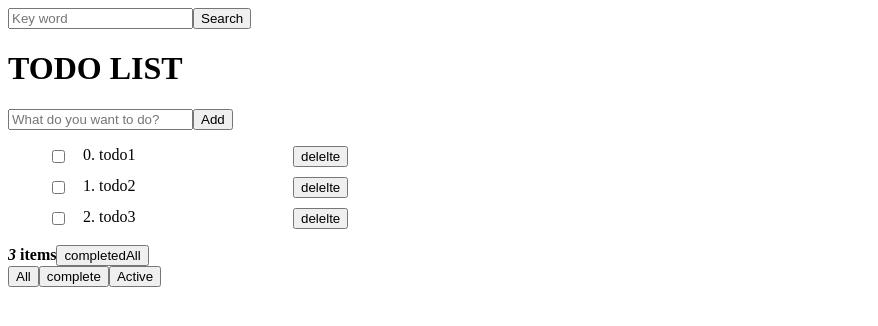
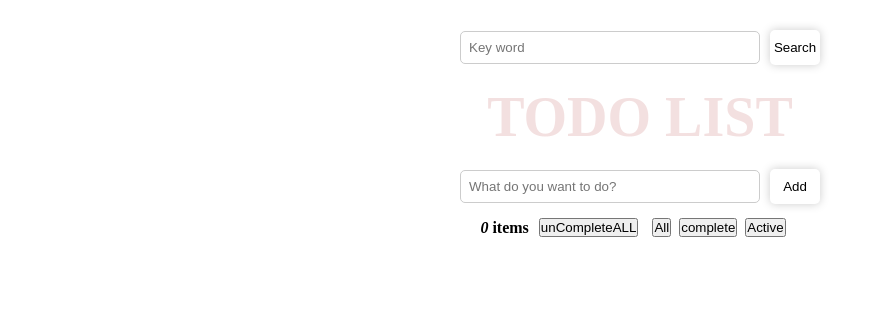
Before and after one commit to Anhtuvu24/todolist-react, a React (Create React App) app: page / in a window 1280 px wide. Shown: the top 326 px of the page, without its empty margins (0-878 px from the left). Built offline with nearby package versions, Linux system fonts and the light colour scheme.

Commit message:
todoList-20-8

```diff
--- /dev/null
+++ b/src/CSS/Footer.css
@@ -0,0 +1,13 @@
+* {
+    padding: 0;
+    margin: 0;
+    box-sizing: border-box;
+}
+
+.filterList {
+    margin: 10px;
+}
+
+.filterList button {
+    margin: 4px;
+}
--- /dev/null
+++ b/src/CSS/Header.css
@@ -0,0 +1,33 @@
+* {
+    padding: 0;
+    margin: 0;
+    box-sizing: border-box;
+}
+
+h1 {
+    font-size: 56px;
+    margin: 20px;
+    color: rgba(175, 47, 47, 0.15);
+}
+
+.searchKeyWord input, .Container-header input {
+    padding: 8px;
+    width: 300px;
+    margin-right: 10px;
+    border: 0.5px solid #ccc;
+    border-radius: 5px;
+}
+
+.searchKeyWord button, .Container-header button {
+    background-color: white;
+    border: none;
+    border-radius: 5px;
+    width: 50px;
+    height: 35px;
+    box-shadow: 0px 0px 10px 0px #ccc;
+}
+
+.searchKeyWord button:hover, .Container-header button:hover {
+    background-color: rgba(175, 47, 47, 0.15);
+
+}
--- /dev/null
+++ b/src/CSS/Todo.css
@@ -0,0 +1,43 @@
+* {
+    padding: 0;
+    margin: 0;
+    box-sizing: border-box;
+}
+
+.todo-container {
+    align-items: center;
+    margin: 20px;
+}
+
+.todo-container li {
+    margin-right: 150px;
+    margin-left: 15px;
+    text-align: left;
+    display: inline-block;
+    height: 20px;
+    width: 60px;
+}
+
+.todoDisplay {
+    width: 250px;
+}
+
+
+.completed {
+    text-decoration: line-through;
+    opacity: 0.5;
+}
+
+.todo-container button {
+    background-color: white;
+    width: 50px;
+    height: 30px;
+    border: none;
+    border-radius: 5px;
+    box-shadow: 0px 0px 10px 0px #ccc;
+}
+
+.todo-container button:hover {
+    background-color: rgba(175, 47, 47, 0.15);
+    border: none;
+}
--- /dev/null
+++ b/src/CSS/TodoList.css
@@ -0,0 +1,21 @@
+* {
+    padding: 0;
+    margin: 0;
+    box-sizing: border-box;
+}
+
+.list-container {
+    padding: 30px;
+    width: 100%;
+    text-align: center;
+}
+
+.Container-footer {
+    display: flex;
+    align-items: center;
+    justify-content: center;
+}
+
+.Container-footer b {
+    margin-right: 10px;
+}
--- a/src/Component/Footer.js
+++ b/src/Component/Footer.js
@@ -1,5 +1,6 @@
 import React from 'react';
-import './index.css';
+import '../CSS/Footer.css'
+
 
 
 class Footer extends React.Component {
--- a/src/Component/Header.js
+++ b/src/Component/Header.js
@@ -1,12 +1,13 @@
 import React from 'react';
 //import ReactDOM from 'react-dom';
-import './index.css';
+import '../CSS/Header.css'
 
 class Header extends React.Component {
     constructor(props) {
         super(props);
         this.state = {
             todo: '',
+            keyWord: '',
         }
     };
 
@@ -29,30 +30,30 @@ class Header extends React.Component {
     };
 //------------------------------Search------------------------------
     handleSearchKeyPress = (e) => {
-        if(this.state.todo !== '' && e.key === 'Enter') {
-            this.props.setKeySearch(this.state.todo);
+        if(this.state.keyWord !== '' && e.key === 'Enter') {
+            this.props.setKeySearch(this.state.keyWord);
             this.props.displayList('searchList');
-            this.setState({todo: ''})
+            this.setState({keyWord: ''})
         }
     };
 
     handleSearch = () => {
-        if(this.state.todo !== '') {
-            this.props.setKeySearch(this.state.todo);
+        if(this.state.keyWord !== '') {
+            this.props.setKeySearch(this.state.keyWord);
             this.props.displayList('searchList');
-            this.setState({todo: ''})
+            this.setState({keyWord: ''})
         }
     }
 
     handleChangeSearch = (e) => {
-        this.setState({todo: e.target.value});
+        this.setState({keyWord: e.target.value});
     };
 
     render() {
         return(
             <div>
                 <div className='searchKeyWord'>
-                    <input type = 'text' placeholder='Key word' value = {this.state.todo} onChange = {this.handleChangeSearch} onKeyDown = {this.handleSearchKeyPress} />
+                    <input type = 'text' placeholder='Key word' value = {this.state.keyWord} onChange = {this.handleChangeSearch} onKeyDown = {this.handleSearchKeyPress} />
                     <button type = "submit" onClick={this.handleSearch}>Search</button>
                 </div>
                 <div className='Container-header'>
--- a/src/Component/Todo.js
+++ b/src/Component/Todo.js
@@ -1,5 +1,5 @@
 import React from 'react';
-import './index.css';
+import '../CSS/Todo.css';
 
 //import ReactDOM from 'react-dom';
 
--- a/src/Component/TodoList.js
+++ b/src/Component/TodoList.js
@@ -4,30 +4,31 @@ import Todo from './Todo';
 import Header from './Header';
 import { nanoid } from 'nanoid';
 import Footer from './Footer';
-import './index.css';
+import '../CSS/TodoList.css'
+
 
 class TodoList extends React.Component {
     constructor(props) {
         super(props);
         this.state = {
             list: [
-                {
-                    name: 'todo1',
-                    id: 0,
-                    isCompleted: false,
-                },
+                // {
+                //     name: 'todo1',
+                //     id: 0,
+                //     isCompleted: false,
+                // },
 
-                {
-                    name: 'todo2',
-                    id: 1,
-                    isCompleted: false,
-                },
+                // {
+                //     name: 'todo2',
+                //     id: 1,
+                //     isCompleted: false,
+                // },
 
-                {
-                    name: 'todo3',
-                    id: 2,
-                    isCompleted: false,
-                }
+                // {
+                //     name: 'todo3',
+                //     id: 2,
+                //     isCompleted: false,
+                // }
             ],
             statusList: "All",
             keySearch: '',
@@ -117,10 +118,12 @@ class TodoList extends React.Component {
                         </div>
                     </ul>
 
+                    <div className='Container-footer'>
                         <b><i>{this.state.list.length}</i> items</b>
                         <button onClick={this.checkedALL}>{this.isCheckAll() ? 'unCompleteALL' :  'completedAll'}</button>
 
                         <Footer displayList={this.displayList}/>
+                    </div>
                 </div>
             );
         }
@@ -148,9 +151,10 @@ class TodoList extends React.Component {
                         </div>
                     </ul>
 
+                    <div className='Container-footer'>
                         <b><i>{this.state.list.length}</i> items</b>
-
                         <Footer displayList={this.displayList}/>
+                    </div>
                 </div>
             );
         }
@@ -178,9 +182,10 @@ class TodoList extends React.Component {
                         </div>
                     </ul>
 
+                    <div className='Container-footer'>
                         <b><i>{this.state.list.length}</i> items</b>
-
                         <Footer displayList={this.displayList}/>
+                    </div>
                 </div>
             );
         }
@@ -208,9 +213,10 @@ class TodoList extends React.Component {
                         </div>
                     </ul>
 
+                    <div className='Container-footer'>
                         <b><i>{this.state.list.length}</i> items</b>
-
                         <Footer displayList={this.displayList}/>
+                    </div>
                 </div>
             );
         }
--- a/src/index.js
+++ b/src/index.js
@@ -1,5 +1,5 @@
 import React from 'react';
-import ReactDOM, { render } from 'react-dom';
+import ReactDOM from 'react-dom';
 import TodoList from './Component/TodoList'
 ReactDOM.render (
         <div className="Container">
```
Also changed, not shown: Note.txt (added), src/CSS/index.css (added), 1 other file (tests, documents, lock files or other folders). Lines whose indentation alone changed are shown as unchanged.
